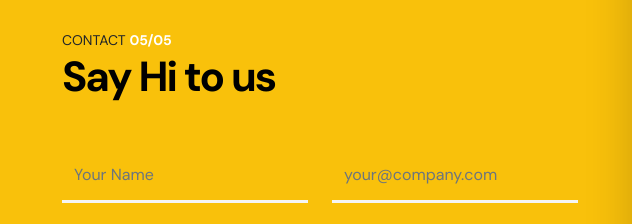
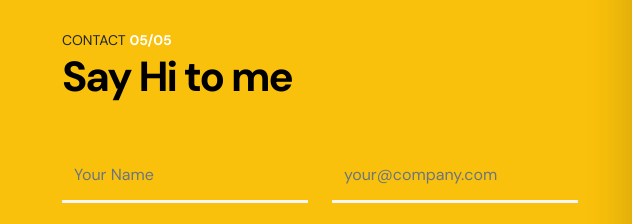
Before and after one commit to rukpabi/MarketPeak_Ecommerce, a plain HTML site: page index.html in a window 1280 px wide. Shown: the part 3978-4202 px from the top of the page, 20-660 px from the left. Drawn offline with Linux system fonts and the light colour scheme.

Commit message:
commiting the latest change

```diff
--- a/index.html
+++ b/index.html
@@ -461,7 +461,7 @@ Free Bootstrap 5 HTML Template
                                 <form class="custom-form contact-form" action="" method="post" role="form">
                                     <small class="small-title">Contact <strong class="text-white">05/05</strong></small>
 
-                                    <h2 class="mb-5">Say Hi to us</h2>
+                                    <h2 class="mb-5">Say Hi to me</h2>
 
                                     <div class="row">
                                         <div class="col-lg-6 col-md-6 col-12">
```
